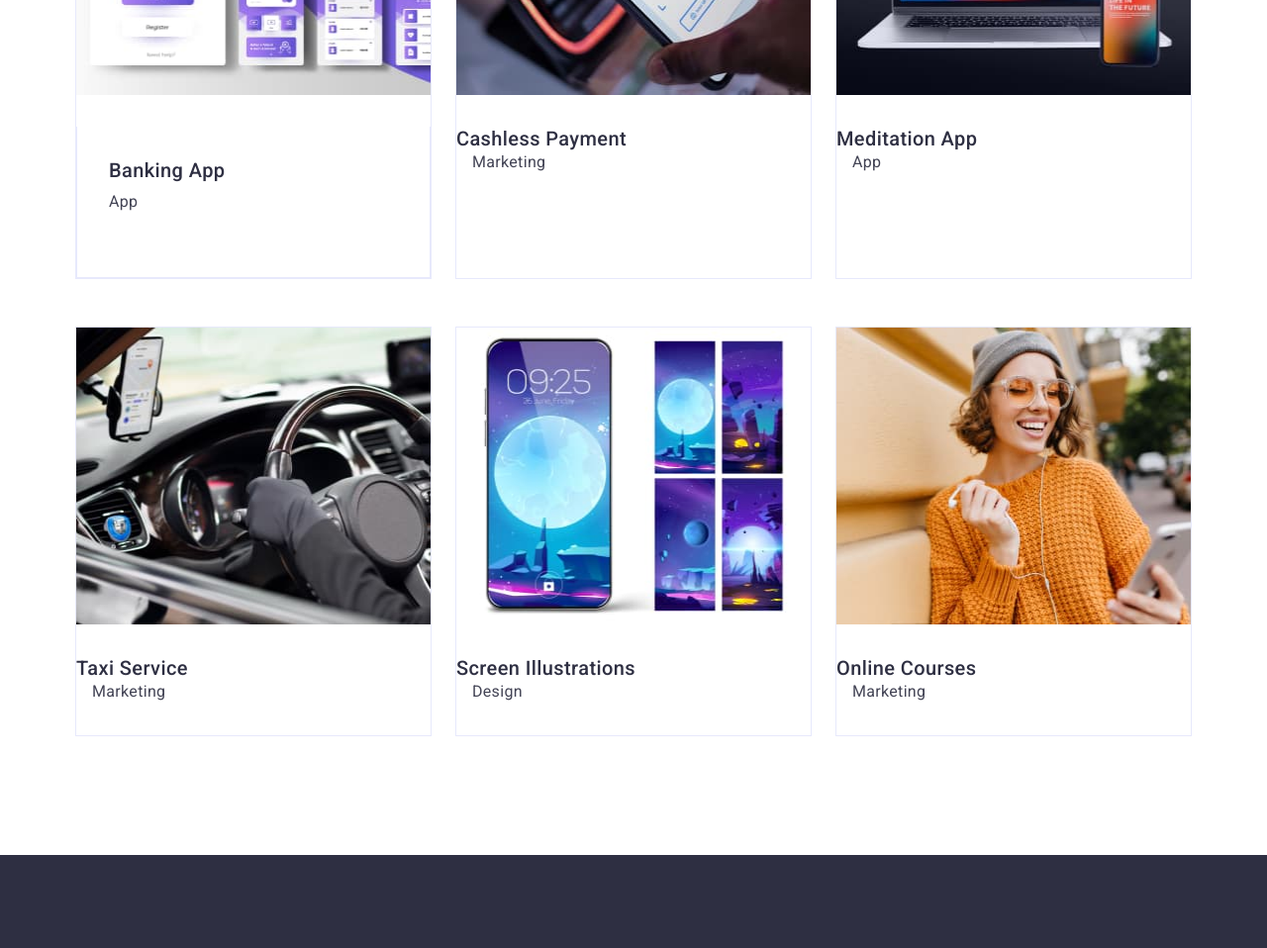
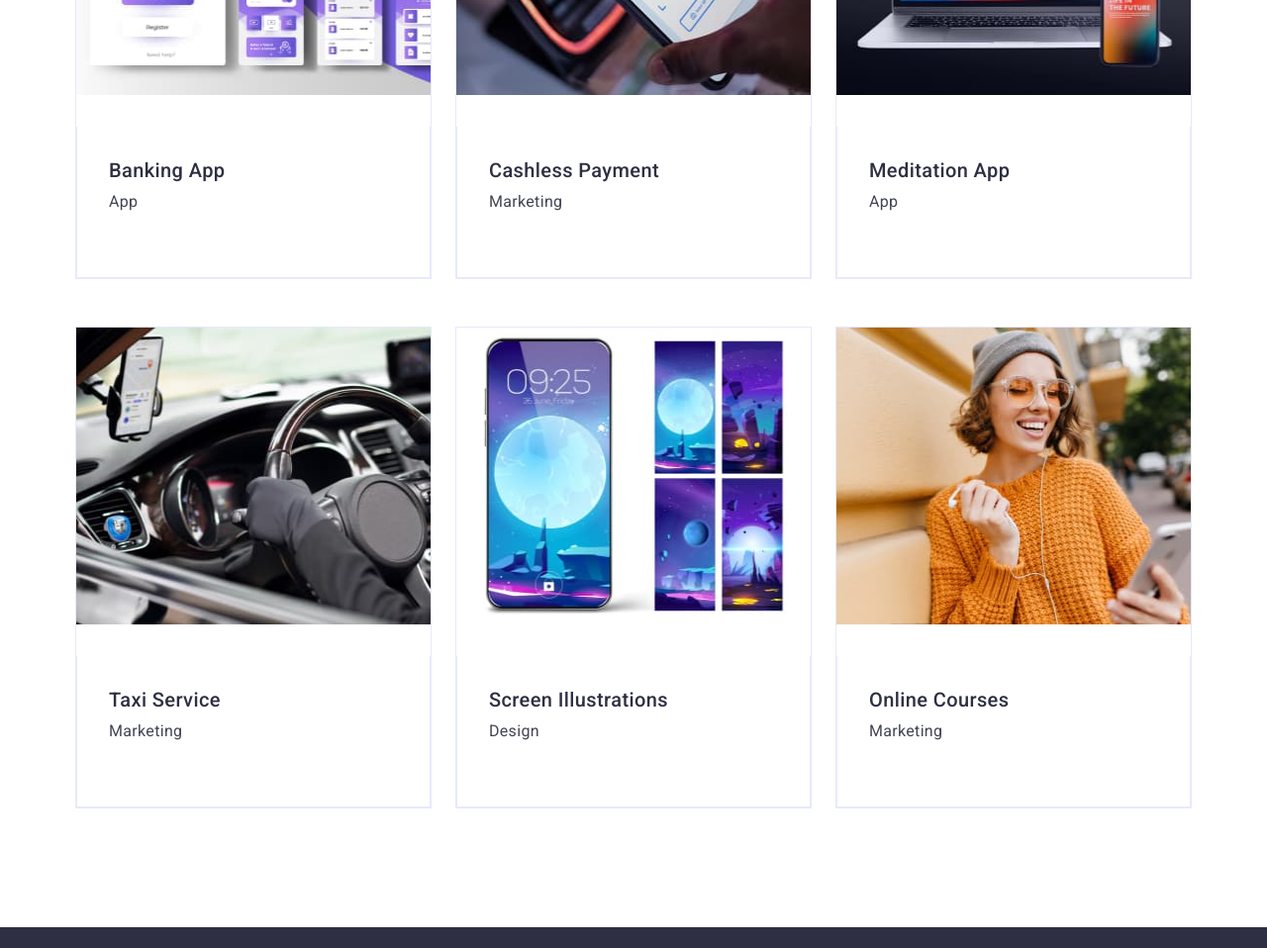
Before and after one commit to AnnaMakovska/goit-markup-hw-03, a plain HTML site: page index.html in a window 1280 px wide. Shown: the part 2210-3168 px from the top of the page at 99% size. Drawn offline with nearby package versions, Linux system fonts and the light colour scheme.

Commit message:
corrected block 4 add <div>

```diff
--- a/index.html
+++ b/index.html
@@ -189,7 +189,7 @@
                 width="360"
                 height="300"
               />
-              <div>
+              <div class="container-portfolio">
                 <h3 class="h-three">Cashless Payment</h3>
                 <p class="portfolio-text">Marketing</p>
               </div>
@@ -201,8 +201,10 @@
                 width="360"
                 height="300"
               />
+              <div class="container-portfolio">
               <h3 class="h-three">Meditation App</h3>
               <p class="portfolio-text">App</p>
+              </div>
             </li>
             <li class="portfolio-item">
               <img
@@ -211,8 +213,10 @@
                 width="360"
                 height="300"
               />
+              <div class="container-portfolio">
               <h3 class="h-three">Taxi Service</h3>
               <p class="portfolio-text">Marketing</p>
+              </div>
             </li>
             <li class="portfolio-item">
               <img
@@ -221,8 +225,10 @@
                 width="360"
                 height="300"
               />
+              <div class="container-portfolio">
               <h3 class="h-three">Screen Illustrations</h3>
               <p class="portfolio-text">Design</p>
+              </div>
             </li>
             <li class="portfolio-item">
               <img
@@ -231,8 +237,10 @@
                 width="360"
                 height="300"
               />
+              <div class="container-portfolio">
               <h3 class="h-three">Online Courses</h3>
               <p class="portfolio-text">Marketing</p>
+              </div>
             </li>
           </ul>
         </div>
```
